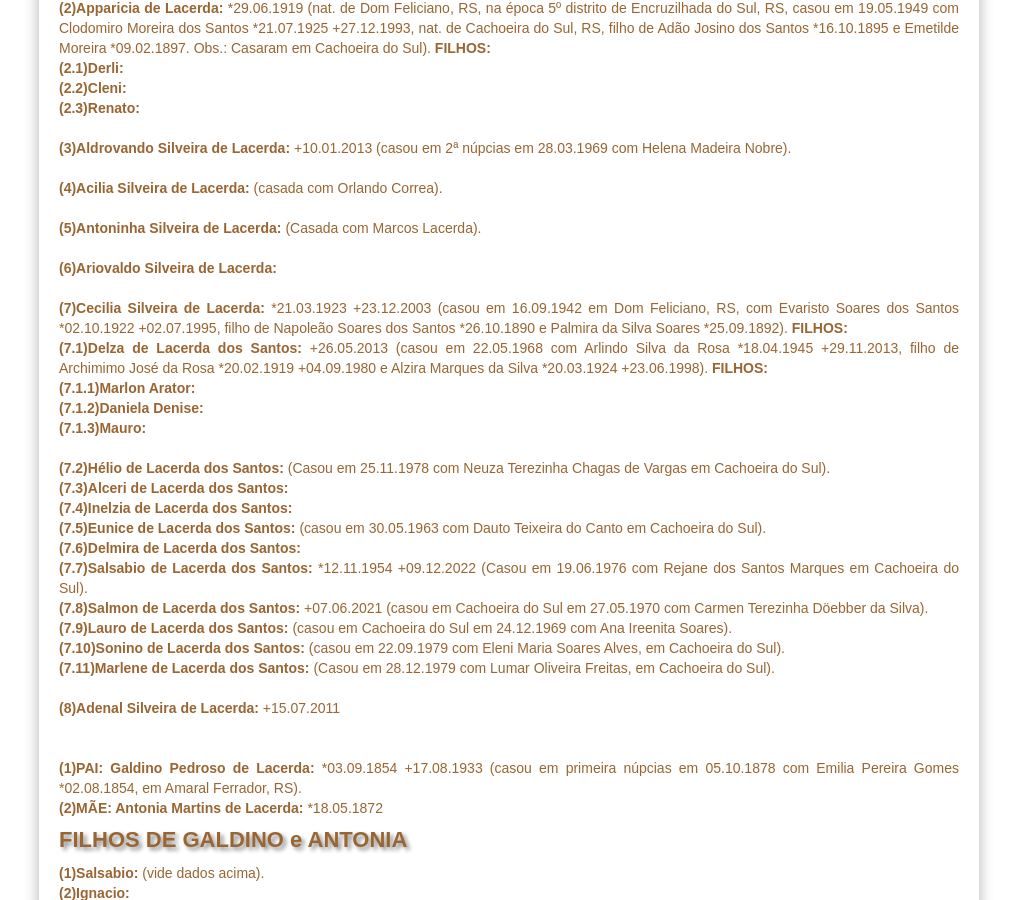
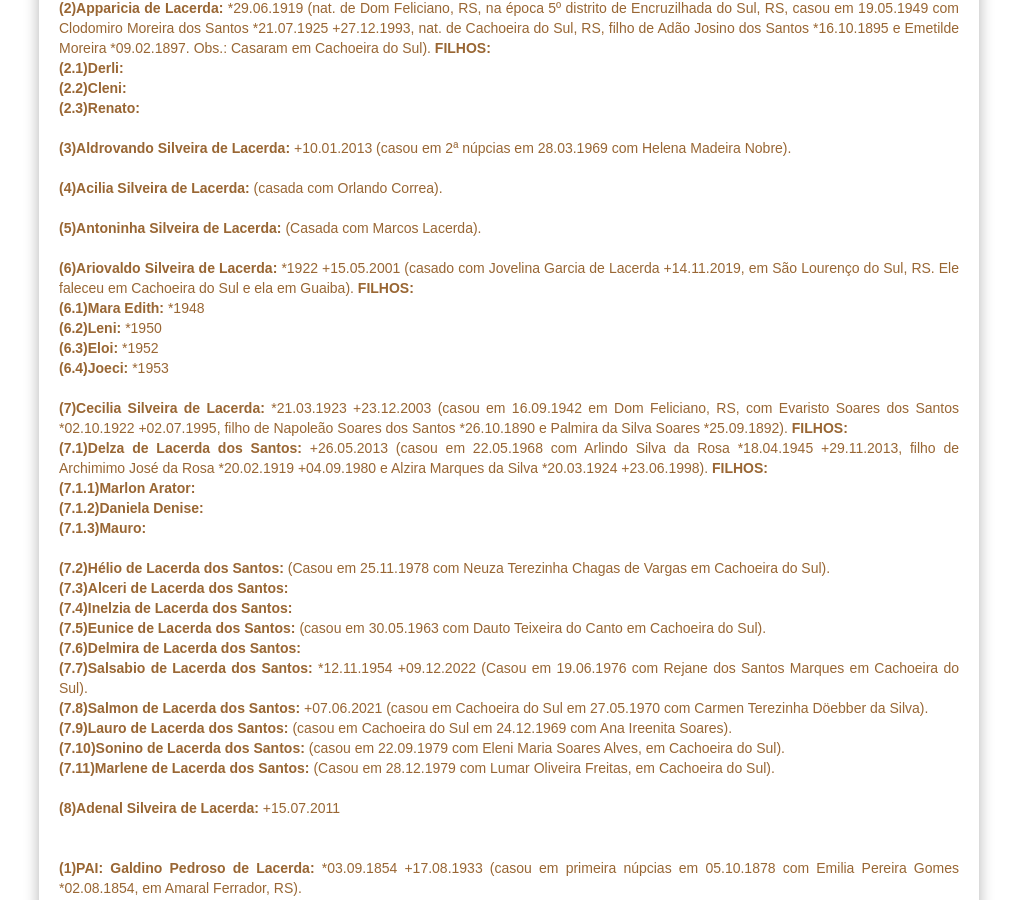
Before and after one commit to claudiovargas1955/claudiovargas1955.github.io, a Jekyll site: the page built from _pages/familia-lacerda-salsabio.html, in a window 1280 px wide and 900 px high, scrolled down 596 px. Shown: the whole window, without its empty margins (131-1148 px from the left). Built offline with Jekyll 4.4.1, drawn with Linux system fonts in a browser that asks for light colours; some web fonts are replaced.

Commit message:
Update familia-lacerda-salsabio.html

```diff
--- a/_pages/familia-lacerda-salsabio.html
+++ b/_pages/familia-lacerda-salsabio.html
@@ -110,7 +110,12 @@ dos Santos *21.07.1925 +27.12.1993, nat. de Cachoeira do Sul, RS, filho de Adão
 <b>(3)Aldrovando Silveira de Lacerda: </b>+10.01.2013 (casou em 2ª núpcias em 28.03.1969 com Helena Madeira Nobre).<br> <br>
 <b>(4)Acilia Silveira de Lacerda: </b>(casada com Orlando Correa).<br><br>
 <b>(5)Antoninha Silveira de Lacerda: </b>(Casada com Marcos Lacerda).<br><br>
-<b>(6)Ariovaldo Silveira de Lacerda: </b>  <br><br>
+<b>(6)Ariovaldo Silveira de Lacerda: </b>*1922 +15.05.2001 (casado com Jovelina Garcia de Lacerda +14.11.2019, em São Lourenço do Sul, RS. Ele faleceu em Cachoeira do Sul e ela
+em Guaiba). <b>FILHOS: </b><br>
+  <b>(6.1)Mara Edith: </b>*1948<br>
+  <b>(6.2)Leni: </b>*1950<br>
+  <b>(6.3)Eloi: </b>*1952<br>
+  <b>(6.4)Joeci: </b>*1953<br><br>
 
   <b>(7)Cecilia Silveira de Lacerda: </b>*21.03.1923 +23.12.2003 (casou em 16.09.1942 em Dom Feliciano, RS, com Evaristo Soares dos Santos *02.10.1922 +02.07.1995, filho
   de Napoleão Soares dos Santos *26.10.1890 e Palmira da Silva Soares *25.09.1892). <b>FILHOS:</b><br>
```
